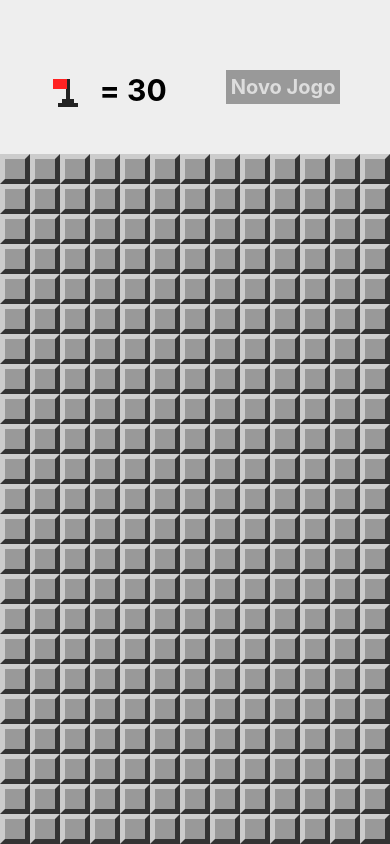
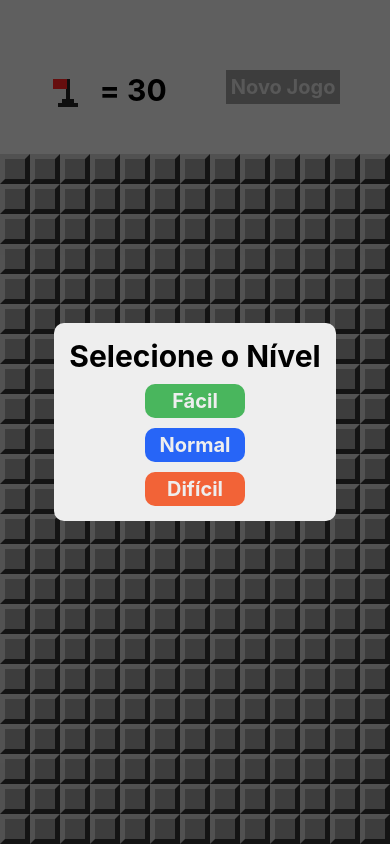
Before and after one commit to lucas-serafim/Minesweeper-react-native, a React Native app: screen / in a window 390 px wide. Both pictures are taken after a click on the element 64 px from the left and 92 px from the top of the page. Built offline with nearby package versions, Linux system fonts and the light colour scheme.

Commit message:
Level select

```diff
--- a/App.js
+++ b/App.js
@@ -3,8 +3,9 @@
 import { StyleSheet, Text, View, Alert } from 'react-native';
 
 import params from './src/params'
+import MineField from './src/components/MineField'
 import Header from './src/components/Header'
-import MineField from './src/components/MineField'
+import LevelSelection from './src/screens/LevelSelection'
 import {
    createMinedBoard,
    cloneBoard,
@@ -37,6 +38,7 @@
          board: createMinedBoard(rows, cols, this.minesAmount()),
          won: false,
          lost: false,
+         showLevelSelection: false,
       }
    }
 
@@ -70,12 +72,19 @@
       this.setState({ board, won })
    }
 
+   onLevelSelected = level => {
+      params.difficultLevel = level
+      this.setState(this.createState)
+   }
+
    render() {
       return (
          <View style={styles.container}>
             <StatusBar style="auto" />
 
-         <Header flagsLeft = {this.minesAmount() - flagsUsed(this.state.board)} onNewGame = {() => this.setState(this.createState())} />
+            <LevelSelection isVisible = {this.state.showLevelSelection} onLevelSelected = {this.onLevelSelected} onCancel = {() => this.setState({ showLevelSelection: false })}/>
+
+            <Header flagsLeft = {this.minesAmount() - flagsUsed(this.state.board)} onNewGame = {() => this.setState(this.createState())} onFlagPress = {() => this.setState({ showLevelSelection: true })}/>
 
             <View style = {styles.board}>
                <MineField board = {this.state.board} onOpenField = {this.onOpenField} onSelectField = {this.onSelectField}/>
--- /dev/null
+++ b/src/screens/LevelSelection.js
@@ -0,0 +1,75 @@
+import React from 'react'
+import {
+   View,
+   StyleSheet,
+   Text,
+   TouchableOpacity,
+   Modal
+} from 'react-native'
+
+export default props => {
+
+   const difficult = (style, level, text) => {
+      return(
+         <TouchableOpacity style = {[styles.button, style]} onPress = {() => props.onLevelSelected(level)}>
+            <Text style = {styles.buttonLabel}>{text}</Text>
+         </TouchableOpacity>
+      )
+   }
+
+   return (
+      <Modal onRequestClose = {props.onCancel} visible = {props.isVisible} animationType = 'slide' transparent = {true}>
+         <View style = {styles.frame}>
+            <View style = {styles.container}>
+               <Text style = {styles.title}>Selecione o Nível</Text>
+
+               { difficult(styles.bgEasy, 0.1, 'Fácil') }
+               { difficult(styles.bgNormal, 0.2, 'Normal') }
+               { difficult(styles.bgHard, 0.3, 'Difícil') }
+
+            </View>
+         </View>
+      </Modal>
+   )
+}
+
+const styles = StyleSheet.create({
+   frame: {
+      flex: 1,
+      alignItems: 'center',
+      justifyContent: 'center',
+      backgroundColor: 'rgba(0,0,0,0.6)',
+   },
+   container: {
+      backgroundColor: '#EEE',
+      alignItems: 'center',
+      justifyContent: 'center',
+      padding: 15,
+      borderRadius: 10,
+   },
+   title: {
+      fontSize: 30,
+      fontWeight: 'bold',
+   },
+   button: {
+      marginTop: 10,
+      padding: 5,
+      borderRadius: 10,
+      width: 100,
+      alignItems: 'center'
+   },
+   buttonLabel: {
+      fontSize: 20,
+      color: '#EEE',
+      fontWeight: 'bold',
+   },
+   bgEasy: {
+      backgroundColor: '#49b65d'
+   },
+   bgNormal: {
+      backgroundColor: '#2765F7'
+   },
+   bgHard: {
+      backgroundColor: '#F26337'
+   }
+})
```
Lines whose indentation alone changed are shown as unchanged.
